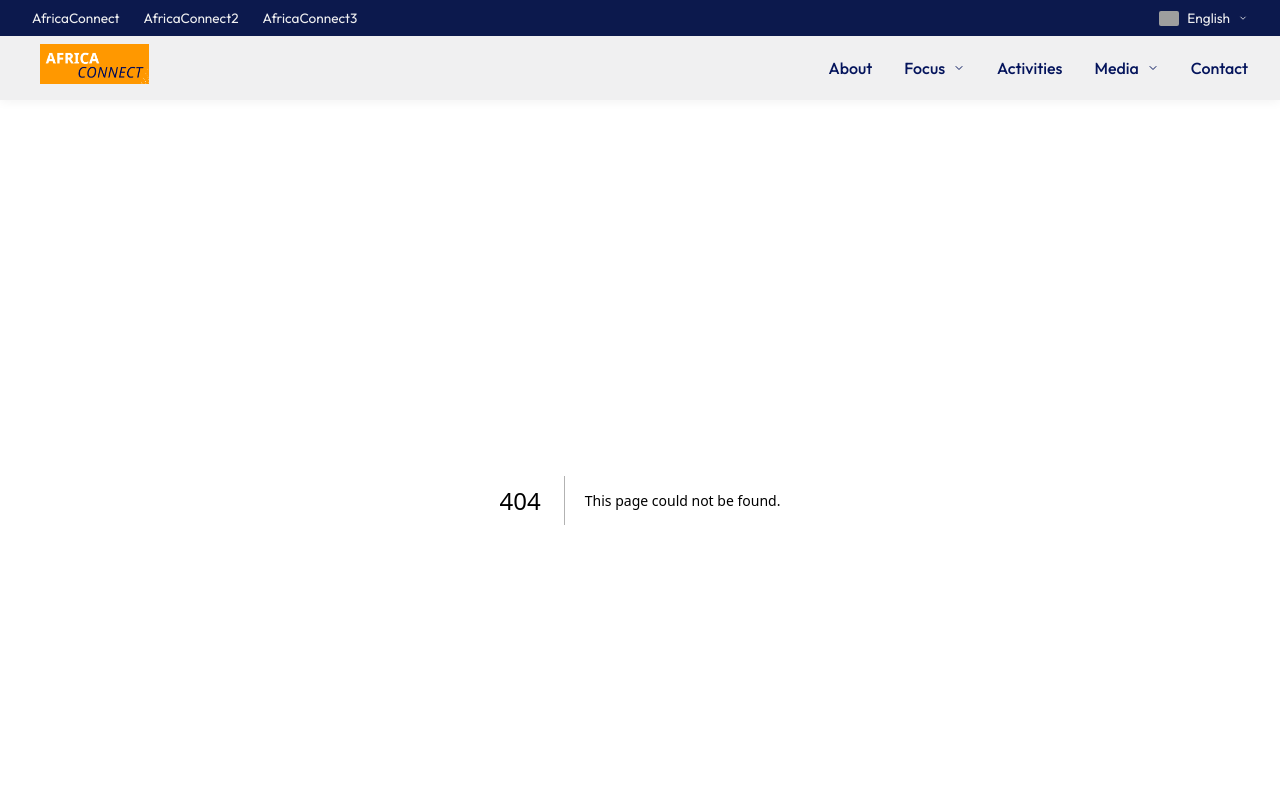
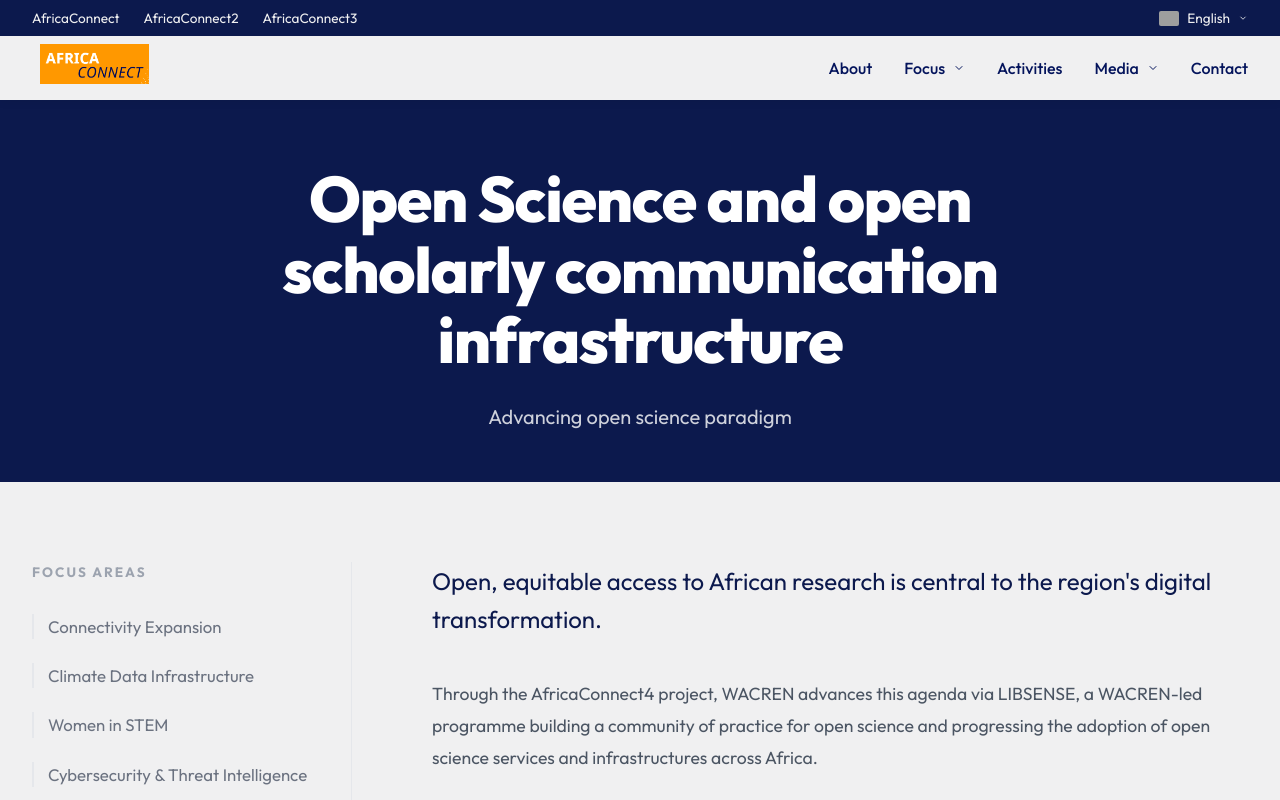
Before and after one commit to rizennews/africaconnect4, a Next.js app: page /open-science in a window 1280 px wide. Before the commit this address had no page. Shown: the top 800 px of the page. Built offline with nearby package versions, Linux system fonts and the light colour scheme; grey boxes are pictures that could not be loaded.

Commit message:
Create Open Science page and update focus sidebar

```diff
--- /dev/null
+++ b/src/app/open-science/page.tsx
@@ -0,0 +1,22 @@
+import PageHero from '@/components/PageHero';
+import FocusLayout from '@/components/FocusLayout';
+import styles from '@/components/FocusPage.module.css';
+
+export default function Page() {
+  return (
+    <main>
+      <PageHero
+        title="Open Science and open scholarly communication infrastructure"
+        description="Advancing open science paradigm"
+      />
+      <FocusLayout activeHref="/open-science">
+        <p className={styles.lead}>
+          Open, equitable access to African research is central to the region's digital transformation.
+        </p>
+        <p className={styles.paragraph}>
+          Through the AfricaConnect4 project, WACREN advances this agenda via LIBSENSE, a WACREN-led programme building a community of practice for open science and progressing the adoption of open science services and infrastructures across Africa.
+        </p>
+      </FocusLayout>
+    </main>
+  );
+}
--- a/src/components/FocusLayout.tsx
+++ b/src/components/FocusLayout.tsx
@@ -8,6 +8,7 @@
   { title: 'Women in STEM', href: '/women-in-stem' },
   { title: 'Cybersecurity & Threat Intelligence', href: '/cybersecurity-threat-intelligence' },
   { title: 'Capacity Building', href: '/capacity-building' },
+  { title: 'Open Science', href: '/open-science' },
 ];
 
 export default function FocusLayout({ children, activeHref }: { children: React.ReactNode, activeHref: string }) {
```
